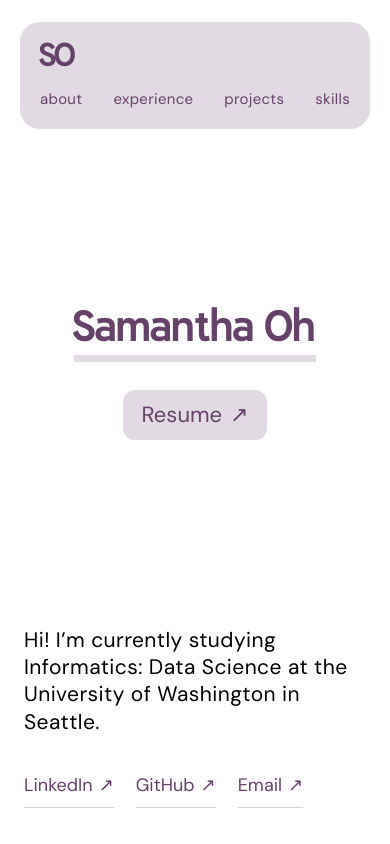
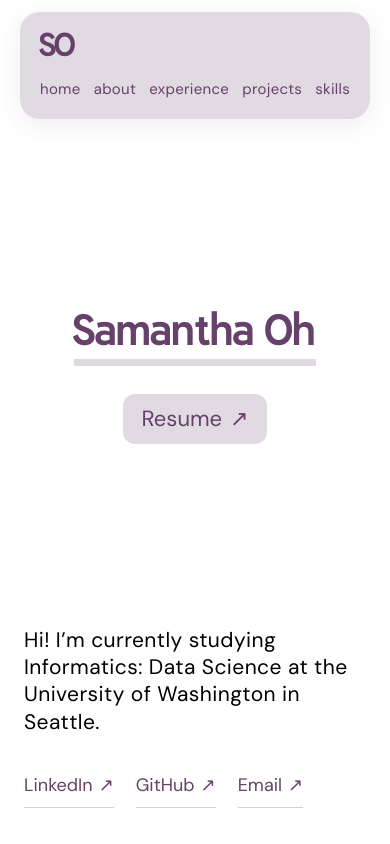
Before and after one commit to samanthaoh/my-portfolio, a React (Vite) app: page / in a window 390 px wide. Shown: the top 844 px of the page. Built offline with nearby package versions, Linux system fonts and the light colour scheme; a web font is replaced by a local one.

Commit message:
Update top bar movement and add home button

```diff
--- a/src/App.tsx
+++ b/src/App.tsx
@@ -113,7 +113,7 @@ export default function App() {
       <footer className="footer">
         <div className="container footer-inner">
           <a className="footer-name" href="#top" aria-label="Samantha Oh, back to top">
-            Samantha Oh ↑
+            Samantha Oh
           </a>
 
           <span className="footer-copy">
--- a/src/SiteHeader.tsx
+++ b/src/SiteHeader.tsx
@@ -1,4 +1,5 @@
 const navItems = [
+  { href: "#top", label: "home" },
   { href: "#about", label: "about" },
   { href: "#experience", label: "experience" },
   { href: "#projects", label: "projects" },
@@ -7,6 +8,7 @@ const navItems = [
 
 export default function SiteHeader() {
   return (
+    <div className="site-header-slot">
     <header className="home-header">
       <a href="#top" className="home-name" aria-label="Samantha Oh, home">SO</a>
       <nav className="home-nav" aria-label="Main navigation">
@@ -15,5 +17,6 @@ export default function SiteHeader() {
         ))}
       </nav>
     </header>
+    </div>
   )
 }
--- a/src/index.css
+++ b/src/index.css
@@ -817,6 +817,23 @@ a {
   .about-placeholder img { width: min(70vw, 200px); }
 }
 
+/* Keep navigation available beyond the home section. */
+html { scroll-padding-top: 140px; }
+.site-header-slot { height: 92px; flex-shrink: 0; }
+.figma-home .home-header {
+  position: fixed;
+  z-index: 100;
+  top: 20px;
+  left: 3.77vw;
+  right: 3.77vw;
+  box-shadow: 0 6px 24px #66416918;
+}
+@media (max-width: 700px) {
+  html { scroll-padding-top: 160px; }
+  .site-header-slot { height: 114px; }
+  .figma-home .home-header { top: 12px; left: 20px; right: 20px; }
+}
+
 /* Give each project a full row and a comfortable reading width. */
 #projects .project-grid { display: flex; flex-direction: column; gap: 32px; }
 #projects .project-card {
```
